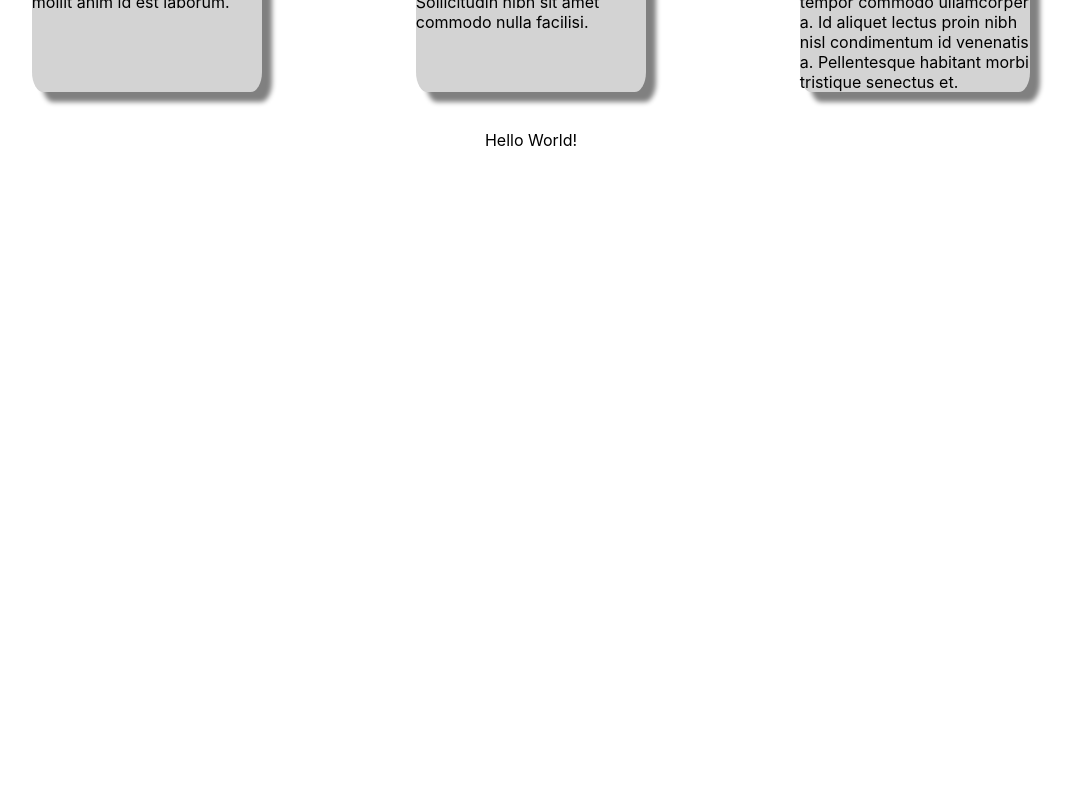
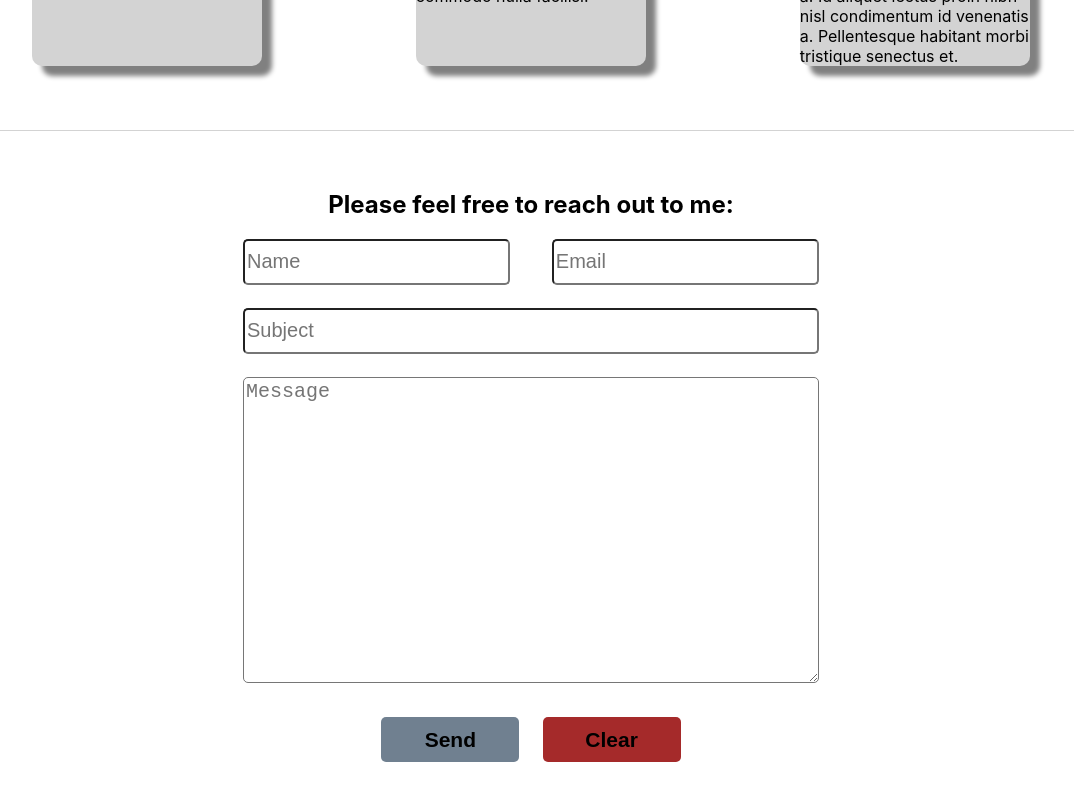
Before and after one commit to mitchellr92/portfolio, a React (Create React App) app: page / in a window 1280 px wide. Shown: the part 1139-1939 px from the top of the page, without its empty margins (109-1183 px from the left). Before the commit the page ends 1289 px from the top, so only its background shows below. Built offline with nearby package versions, Linux system fonts and the light colour scheme.

Commit message:
created a contact section and added more styling

```diff
--- a/src/Components/Contact/Contact.css
+++ b/src/Components/Contact/Contact.css
@@ -0,0 +1,97 @@
+.contact-container {
+  width: 90%;
+  display: flex;
+  flex-direction: column;
+  align-items: center;
+  padding: 3% 0;
+  border-top: 1px solid lightgrey;
+}
+
+.top-half {
+  width: 50%;
+  display: flex;
+  justify-content: space-between;
+}
+
+.name {
+  width: 45%;
+  height: 40px;
+  border-radius: 5px;
+  font-size: 20px;
+}
+
+.email {
+  width: 45%;
+  border-radius: 5px;
+  font-size: 20px;
+}
+
+.bottom-half {
+  width: 50%;
+  display: flex;
+  flex-direction: column;
+  margin-top: 2%;
+}
+
+.subject {
+  height: 40px;
+  border-radius: 5px;
+  font-size: 20px;
+}
+
+.message {
+  margin-top: 4%;
+  height: 300px;
+  border-radius: 5px;
+  font-size: 20px;
+}
+
+.buttons {
+  display: flex;
+  justify-content: space-evenly;
+  width: 30%;
+  margin-top: 3%;
+}
+
+button {
+  width: 40%;
+  display: flex;
+  justify-content: center;
+  padding: 3% 0;
+  border: none;
+  border-radius: 5px;
+  font-size: 22px;
+  font-weight: bold;
+}
+
+.button span {
+    cursor: pointer;
+    position: relative;
+    transition: 0.5s;
+}
+
+.button span:after {
+    content: '\00bb';
+    position: absolute;
+    opacity: 0;
+    top: 0;
+    right: -20px;
+    transition: 0.5s;
+}
+
+.button:hover span {
+    padding-right: 25px;
+}
+
+button:hover span:after {
+    opacity: 1;
+    right: 0;
+}
+
+.send {
+  background-color: slategray;
+}
+
+.clear {
+  background-color: brown;
+}
--- a/src/Components/Contact/Contact.js
+++ b/src/Components/Contact/Contact.js
@@ -1,14 +1,69 @@
-import React, { Component } from 'react';
-import './Contact.css';
+import React, { Component } from "react";
+import "./Contact.css";
 
 class Contact extends Component {
-    render() {
-        return (
-            <div>
-                Hello World!
-            </div>
-        )
-    }
+  constructor() {
+    super();
+
+    this.state = {
+      name: "",
+      email: "",
+      subject: "",
+      message: ""
+    };
+  }
+
+  inputHandleChange = event => {
+    this.setState({
+      [event.target.name]: event.target.value
+    });
+  };
+
+  render() {
+    return (
+      <div className="contact-container">
+        <div className="contact-header">
+          <h2>Please feel free to reach out to me:</h2>
+        </div>
+        <div className="top-half">
+          <input
+            className="name"
+            placeholder="Name"
+            name="name"
+            onChange={this.inputHandleChange}
+            value={this.state.name}
+          />
+          <input
+            className="email"
+            placeholder="Email"
+            name="email"
+            onChange={this.inputHandleChange}
+            value={this.state.email}
+          />
+        </div>
+        <div className="bottom-half">
+          <input
+            className="subject"
+            placeholder="Subject"
+            name="subject"
+            onChange={this.inputHandleChange}
+            value={this.state.subject}
+          />
+          <textarea
+            className="message"
+            placeholder="Message"
+            name="message"
+            onChange={this.inputHandleChange}
+            value={this.state.message}
+          />
+        </div>
+        <div className="buttons">
+          <button className="button send"><span>Send</span></button>
+          <button className="button clear"><span>Clear</span></button>
+        </div>
+      </div>
+    );
+  }
 }
 
 export default Contact;
--- a/src/Components/Header/Header.css
+++ b/src/Components/Header/Header.css
@@ -18,6 +18,10 @@
     font-size: 21px;
 }
 
+.button:hover {
+    cursor: pointer;
+}
+
 .fab {
     color: black;
     width: 25%;
--- a/src/Components/Portfolio/Portfolio.css
+++ b/src/Components/Portfolio/Portfolio.css
@@ -1,7 +1,7 @@
 .portfolio-container {
   width: 90%;
   padding-top: 5%;
-  margin-bottom: 3%;
+  margin-bottom: 5%;
   border-top: 1px solid lightgrey;
 }
 
@@ -12,7 +12,7 @@
 }
 
 .project {
-  border-radius: 5%;
+  border-radius: 10px;
   background-color: lightgrey;
   width: 20%;
   box-shadow: 10px 10px 5px gray;
--- a/src/Components/Profile/Profile.css
+++ b/src/Components/Profile/Profile.css
@@ -2,7 +2,7 @@
   width: 100%;
   display: flex;
   justify-content: center;
-  padding: 8% 0 8% 0;
+  padding: 9% 0 5% 0;
 }
 
 .profile {
@@ -10,12 +10,12 @@
   display: flex;
   justify-content: space-between;
   align-items: center;
-  border-radius: 5%;
+  border-radius: 15px;
   background-color: lightgrey;
   padding: 1% 1% 1% 1%;
   box-shadow: 10px 10px 5px gray;
 }
 
 img {
-  border-radius: 15%;
+  border-radius: 15px;
 }
```
